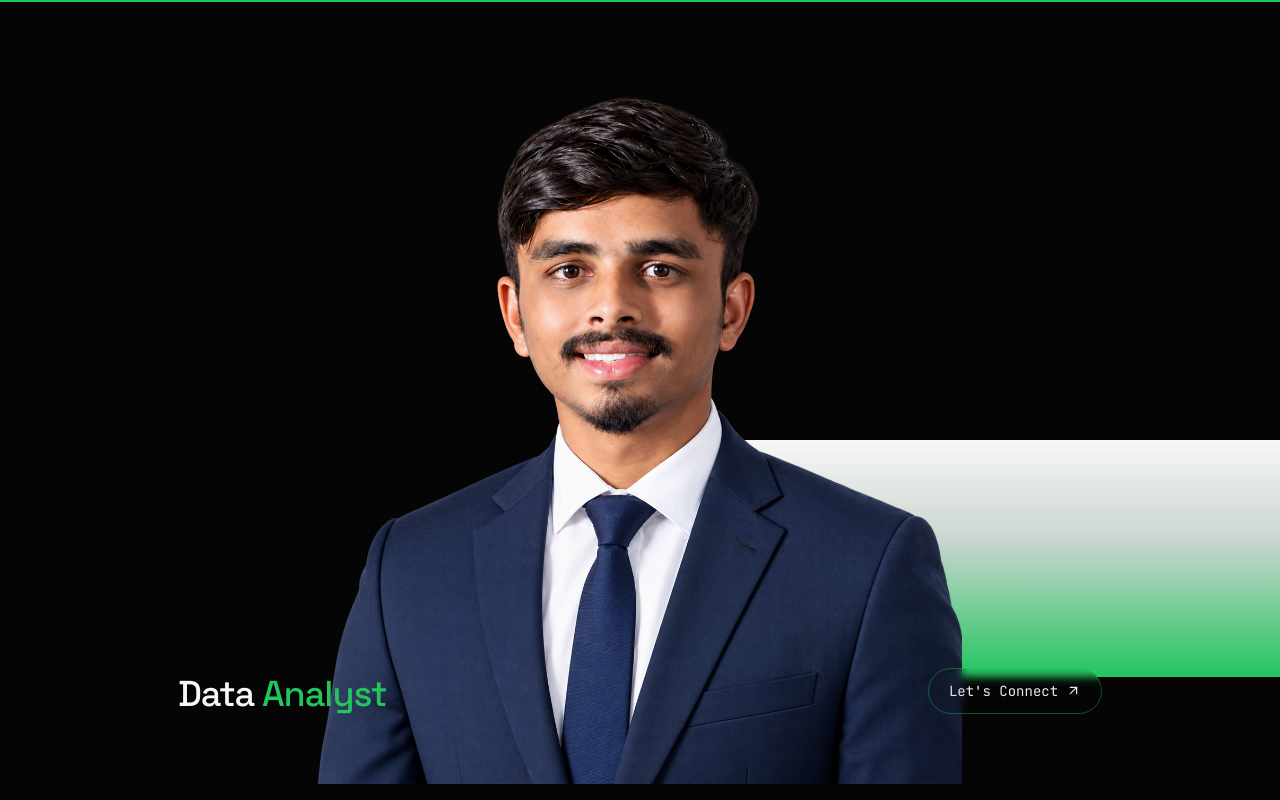
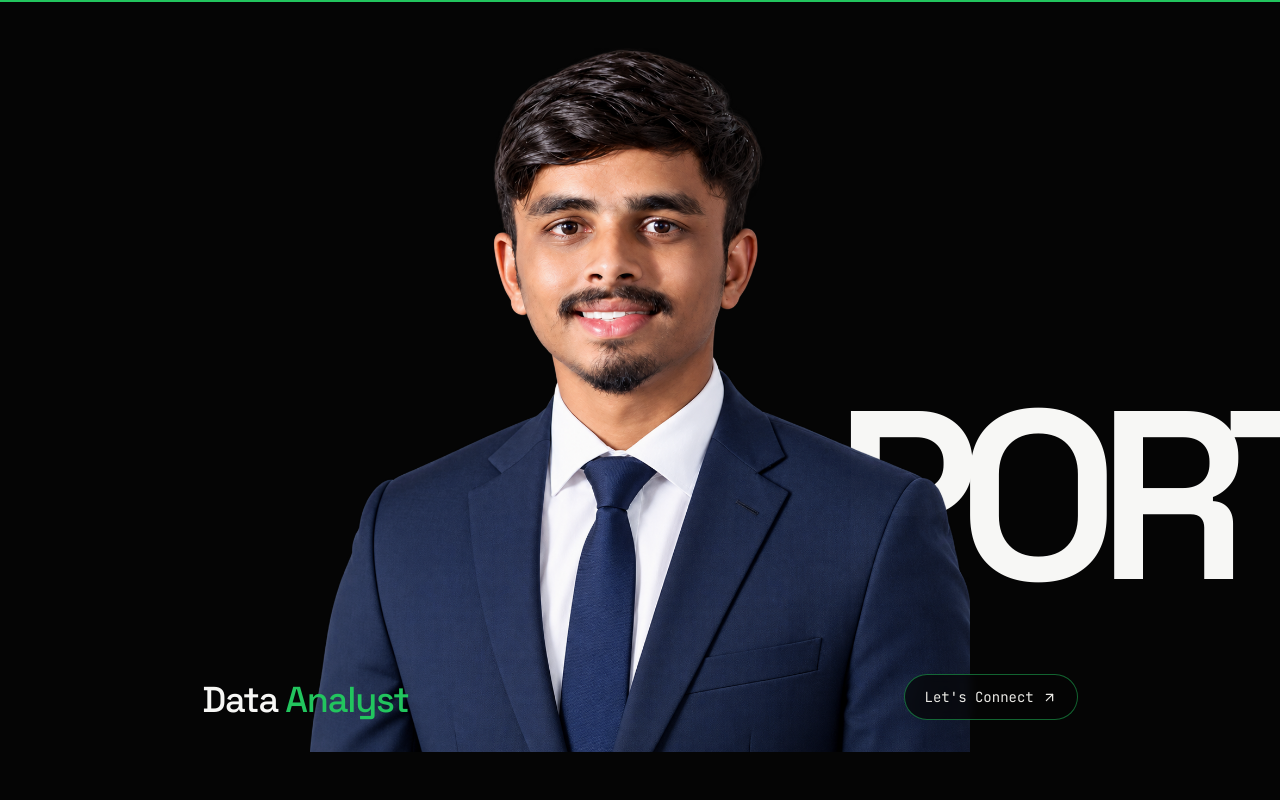
Before and after one commit to bhaskar-nb/portfolio, a Next.js app: page / in a window 1280 px wide. Shown: the top 800 px of the page. Built offline with nearby package versions, Linux system fonts and the light colour scheme.

Commit message:
Restore portfolio wordmark and opening composition

```diff
--- a/components/Opening.tsx
+++ b/components/Opening.tsx
@@ -8,53 +8,58 @@ import MagneticButton from "@/components/MagneticButton";
 
 export default function Opening() {
   return (
-    <section id="opening" className="relative flex min-h-[100svh] items-center justify-center overflow-hidden bg-base-900 px-4 pt-20 sm:px-6 lg:px-8">
-      <div className="relative flex h-[calc(100svh-5rem)] min-h-[620px] w-full max-w-[1500px] items-center justify-center">
+    <section id="opening" className="relative flex min-h-[100svh] items-center justify-center overflow-hidden bg-base-900 px-4 sm:px-6 lg:px-8">
+      <div className="relative flex h-[100svh] w-full max-w-[1600px] items-center justify-center">
+        {/* The only background element: the oversized PORTFOLIO wordmark behind the portrait. */}
         <motion.div
-          initial={{ opacity: 0, scale: 0.96 }}
+          initial={{ opacity: 0, scale: 0.97 }}
           animate={{ opacity: 1, scale: 1 }}
-          transition={{ duration: 1.1, ease: "easeOut" }}
-          className="pointer-events-none absolute left-1/2 top-1/2 z-0 w-[150%] -translate-x-1/2 -translate-y-[40%] select-none text-center font-display text-[25vw] font-semibold leading-[0.78] tracking-[-0.095em] text-transparent [background:linear-gradient(180deg,#f7f7f5_0%,#cbd5d0_42%,#22c55e_100%)] bg-clip-text sm:text-[21vw] lg:text-[19rem]"
+          transition={{ duration: 1, ease: "easeOut" }}
+          aria-hidden="true"
+          className="pointer-events-none absolute left-1/2 top-[47%] z-0 w-[112vw] -translate-x-1/2 -translate-y-1/2 select-none whitespace-nowrap text-center font-display text-[18vw] font-semibold leading-none tracking-[-0.09em] text-ink-100 sm:text-[17vw] lg:text-[15rem]"
         >
-          PORTFOLIO
+          <span>PORT</span><span className="text-gold">FOLIO</span>
         </motion.div>
 
+        {/* Your existing portfolio DP image — no generated replacement. */}
         <motion.div
-          initial={{ opacity: 0, y: 28 }}
+          initial={{ opacity: 0, y: 24 }}
           animate={{ opacity: 1, y: 0 }}
           transition={{ duration: 0.9, delay: 0.12, ease: "easeOut" }}
-          className="relative z-10 h-[78svh] min-h-[520px] w-full max-w-[760px] sm:h-[82svh] lg:h-[86svh]"
+          className="relative z-10 h-[76svh] w-[min(94vw,760px)] sm:h-[82svh] sm:w-[min(76vw,800px)] lg:h-[88svh] lg:w-[min(58vw,860px)]"
         >
           <Image
             src="/DP image.png"
             alt={`${profile.name} — ${profile.role}`}
             fill
             priority
-            sizes="(max-width: 640px) 96vw, (max-width: 1280px) 760px, 800px"
+            sizes="(max-width: 640px) 94vw, (max-width: 1024px) 76vw, 860px"
             className="object-contain object-bottom"
           />
         </motion.div>
 
+        {/* Role sits beneath the POR side of the title. */}
         <motion.div
-          initial={{ opacity: 0, x: -18 }}
-          animate={{ opacity: 1, x: 0 }}
-          transition={{ duration: 0.6, delay: 0.45 }}
-          className="absolute bottom-[12%] left-[3%] z-20 sm:left-[7%] lg:left-[12%]"
+          initial={{ opacity: 0, y: 10 }}
+          animate={{ opacity: 1, y: 0 }}
+          transition={{ duration: 0.6, delay: 0.42 }}
+          className="absolute bottom-[10%] left-[6%] z-20 sm:left-[10%] lg:left-[14%]"
         >
-          <span className="font-display text-2xl font-medium tracking-[-0.03em] text-ink-100 sm:text-3xl lg:text-4xl">
+          <span className="font-display text-2xl font-medium tracking-[-0.035em] text-ink-100 sm:text-3xl lg:text-4xl">
             Data <span className="text-gold">Analyst</span>
           </span>
         </motion.div>
 
+        {/* Connect action sits beneath the LIO side of the title. */}
         <motion.div
-          initial={{ opacity: 0, x: 18 }}
-          animate={{ opacity: 1, x: 0 }}
-          transition={{ duration: 0.6, delay: 0.52 }}
-          className="absolute bottom-[12%] right-[3%] z-20 sm:right-[7%] lg:right-[12%]"
+          initial={{ opacity: 0, y: 10 }}
+          animate={{ opacity: 1, y: 0 }}
+          transition={{ duration: 0.6, delay: 0.48 }}
+          className="absolute bottom-[10%] right-[6%] z-20 sm:right-[10%] lg:right-[14%]"
         >
           <MagneticButton
             href="#contact"
-            className="btn-secondary min-h-11 gap-2 rounded-full border-gold/40 bg-transparent px-5 backdrop-blur-sm hover:border-gold hover:bg-gold/10 hover:text-gold"
+            className="btn-secondary min-h-11 gap-2 rounded-full border-gold/50 bg-base-900/70 px-5 backdrop-blur-sm hover:border-gold hover:bg-gold/10 hover:text-gold"
           >
             Let&apos;s Connect <ArrowUpRight size={15} />
           </MagneticButton>
```
